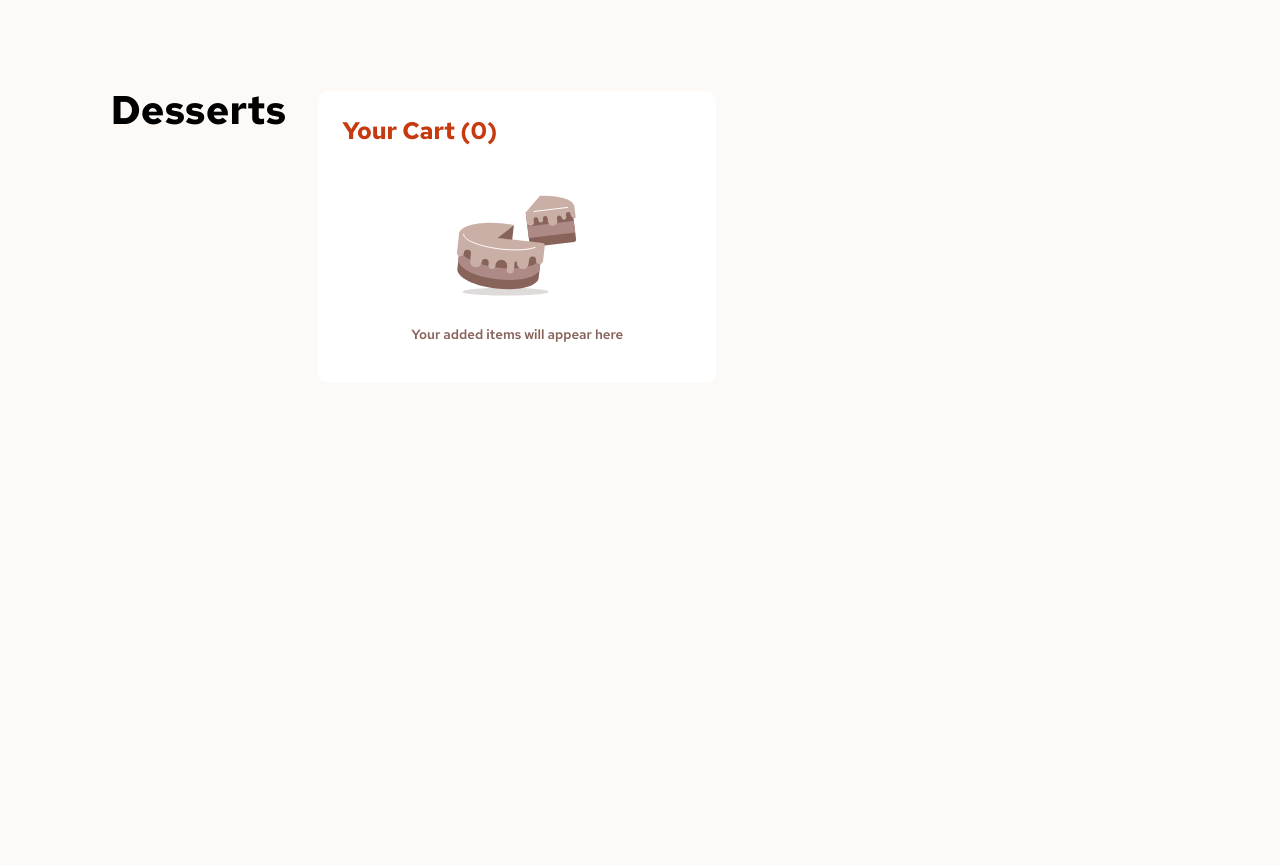
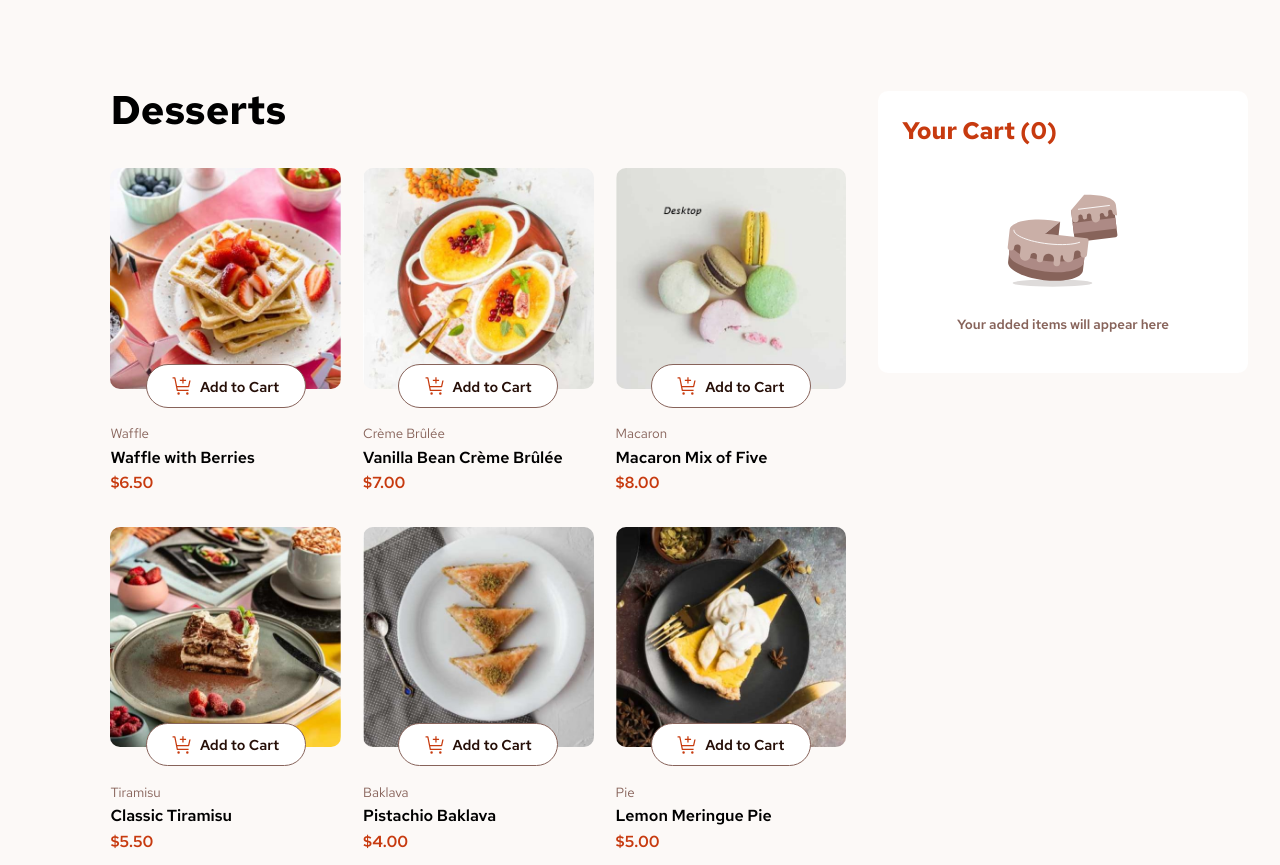
Before and after one commit to Adnan-M03/Product-order-list, a plain HTML site: page index.html in a window 1280 px wide. Shown: the top 865 px of the page. Before the commit the page ends 800 px from the top, so only its background shows below. Drawn offline with Linux system fonts and the light colour scheme.

Commit message:
link issue

```diff
--- a/index.html
+++ b/index.html
@@ -56,7 +56,7 @@
     Challenge by <a href="https://www.frontendmentor.io?ref=challenge">Frontend Mentor</a>.
     Coded by <a href="#">Your Name Here</a>.
   </div> -->
-  <script src="this.js"></script>
+  <script src="script.js"></script>
 </body>
 
 </html>
```
